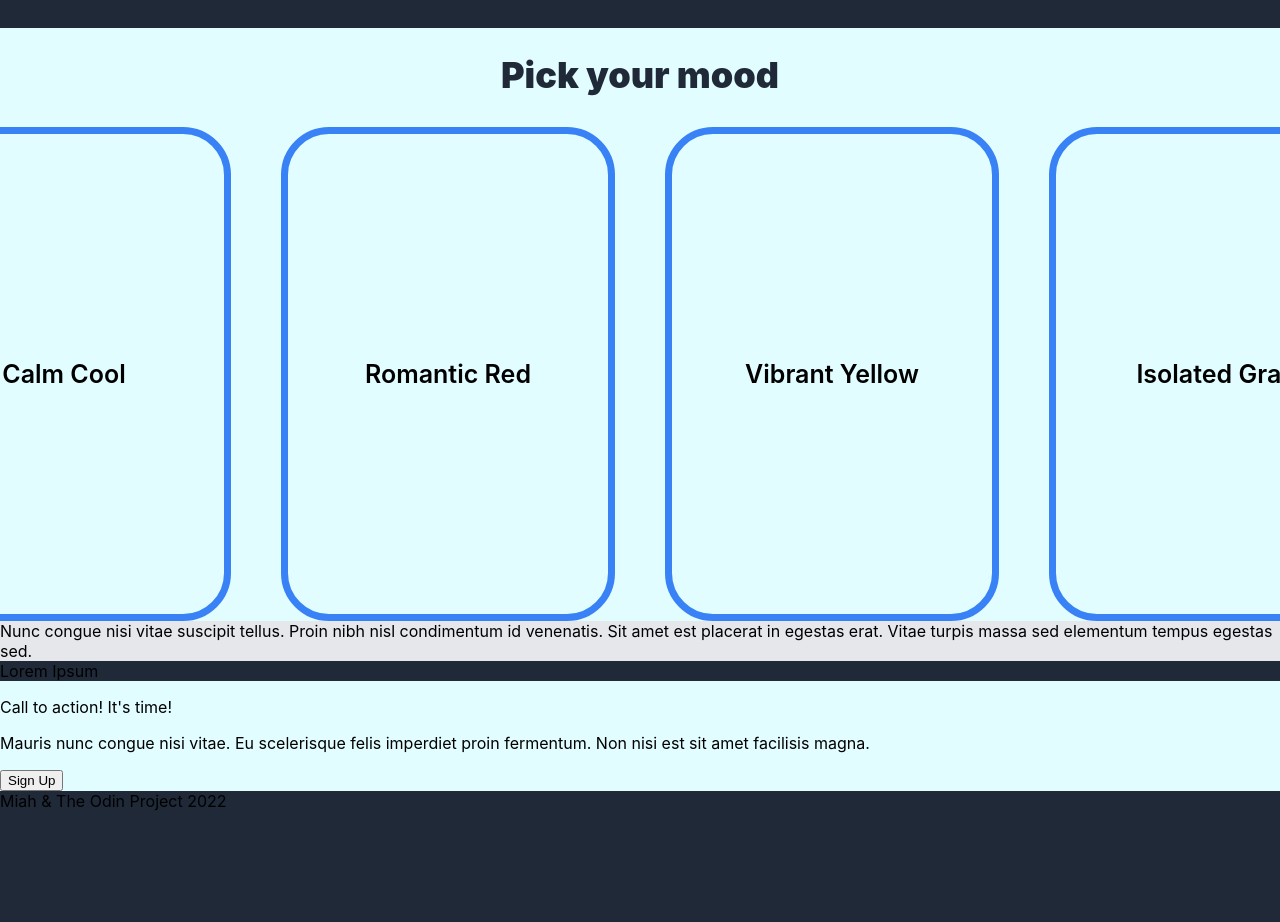
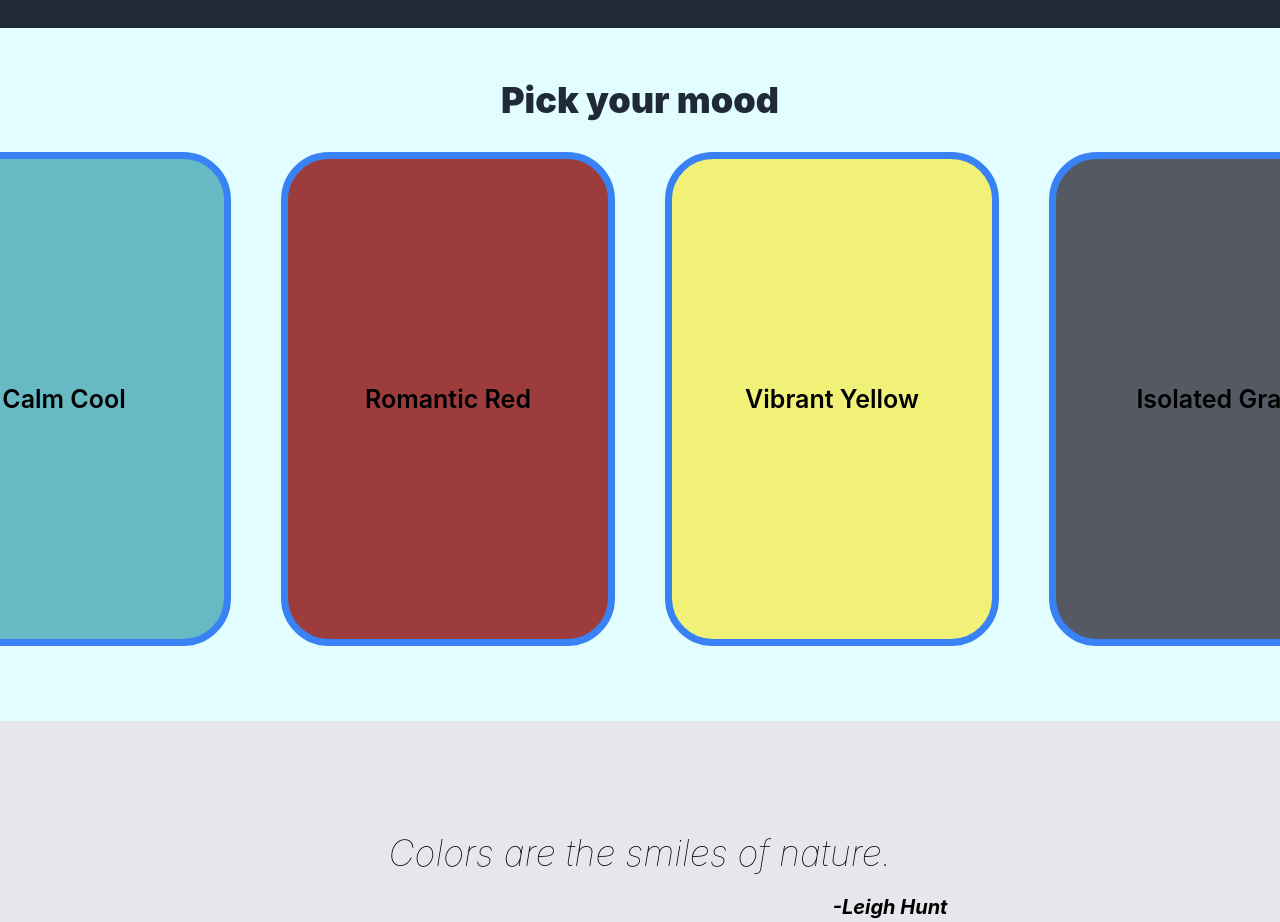
Before and after one commit to cookeemon/project-landing-page, a plain HTML site: page index.html in a window 1280 px wide. Shown: the part 1088-2010 px from the top of the page. Before the commit the page ends 1899 px from the top, so only its background shows below. Drawn offline with Linux system fonts and the light colour scheme.

Commit message:
Updated css to core and leg portion

```diff
--- a/css/style.css
+++ b/css/style.css
@@ -91,13 +91,14 @@ a {
     align-items: center;
     background-color: rgb(225, 253, 255);
     gap: 30px;
+    padding-top: 25px;
+
 }
 
 .chest.title {
     font-size: 36px;
     font-weight: 900;
     color: #1f2937;
-    margin-top: 25px;
 }
 
 .cards {
@@ -105,6 +106,7 @@ a {
     justify-content: space-evenly;
     align-items: center;
     gap: 50px;
+    margin-bottom: 75px;
 }
 
 .card {
@@ -122,19 +124,88 @@ a {
     border: none;
     font-size: 25px;
     font-weight: 600;
-}
-
-/* Chest Start */
-
-.core {
-    background-color: #e5e7eb;
-}
-
-.leg {
-    background-color: rgb(225, 253, 255)
 
 }
 
+.card.one {
+    background-color: rgb(103, 185, 195);
+}
+
+.card.two {
+    background-color: rgb(156, 60, 60);
+}
+
+.card.three {
+    background-color: rgb(241, 241, 120);
+}
+
+.card.four {
+    background-color: rgb(84, 89, 100);
+}
+/* Chest Start */
+
+/* Core Start */
+.core {
+    background-color: #e5e7eb;
+    display: flex;
+    flex-direction: column;
+    justify-content: center;
+    align-items: center;
+    padding: 100px 0 100px;
+}
+
+.quote {
+    font-size: 36px;
+    font-style: italic;
+    font-weight: lighter;
+    margin:10px 0 10px;
+}
+
+.quote.author {
+    font-size: 20px;
+    font-weight: bold;
+    margin-left: 500px;
+}
+/* Core End */
+
+/* Leg Start */
+.leg {
+    display: flex;
+    flex-direction: column;
+    justify-content: center;
+    align-items: center;
+    background-color: rgb(225, 253, 255);
+}
+.leg.border {
+    display: flex;
+    background-color: #3882F6;
+    min-width: 1400px;
+    min-height: 200px;
+    margin: 125px 0 125px;
+    border-radius: 1em;
+}
+
+.border.title {
+    font-size: 24px;
+    color: #f9faf8;
+}
+
+.border.text {
+    margin-bottom: 30px;
+}
+
+.border.button {
+    background-color: #3882F6;
+    border: none;
+    color: #f9faf8;
+    font-size: 15px;
+    padding: 15px 35px;
+    border-width: 2px;
+    border-style: solid;
+    border-color: #f9faf8;
+    border-radius: 10px;
+}
+/* Leg End */
 .feet {
 
 }
--- a/index.html
+++ b/index.html
@@ -44,19 +44,19 @@
 
         <div class="cards">
 
-            <div class="card">
+            <div class="card one">
                 <div class="card title">Calm Cool</div>
             </div>
 
-            <div class="card">
+            <div class="card two">
                 <div class="card title">Romantic Red</div>
              </div>
 
-            <div class="card">
+            <div class="card three">
                 <div class="card title">Vibrant Yellow</div>
             </div>
 
-            <div class="card">
+            <div class="card four">
                 <div class="card title">Isolated Gray</div>
             </div>
 
@@ -65,21 +65,18 @@
     </div>
 
     <div class="core">
-        <div class="quote">Nunc congue nisi vitae suscipit tellus. Proin nibh nisl condimentum id venenatis.
-                           Sit amet est placerat in egestas erat.
-                           Vitae turpis massa sed elementum tempus egestas sed.</div>
-        </div>
-        <div class="author">Lorem Ipsum</div>
+        <div class="quote">Colors are the smiles of nature.</div>
+        <div class="quote author">-Leigh Hunt</div>
     </div>
     <div class="leg">
-        <div class="content-border">
-            <div class="content">
-                <p class="title">Call to action! It's time!</p>
-                <p class="text">Mauris nunc congue nisi vitae. Eu scelerisque felis imperdiet proin fermentum.
+        <div class="leg border">
+            <div class="border content">
+                <p class="border title">Call to action! It's time!</p>
+                <p class="border text">Mauris nunc congue nisi vitae. Eu scelerisque felis imperdiet proin fermentum.
                                 Non nisi est sit amet facilisis magna.
                 </p>
             </div>
-            <button>Sign Up</button>
+            <button class="border button">Sign Up</button>
         </div>
 
     </div>
```
Also changed, not shown: 1 other file.
